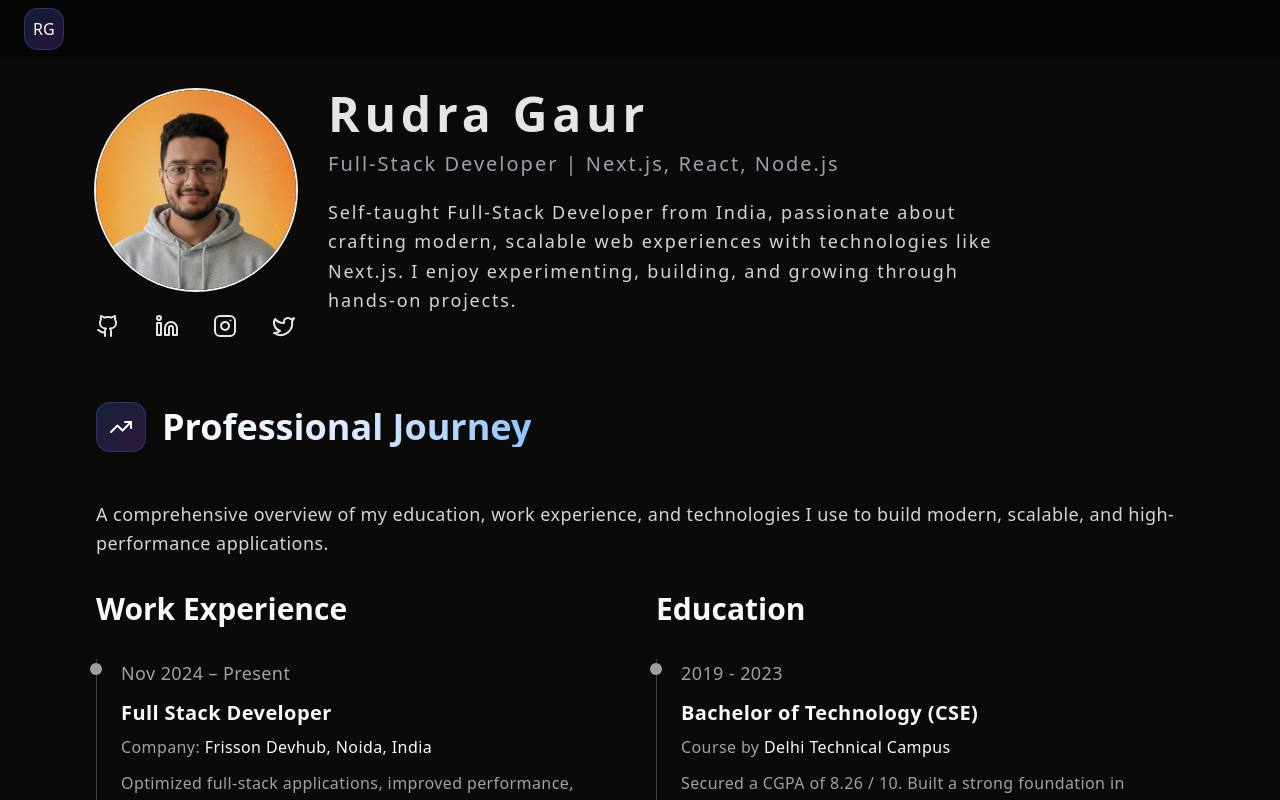
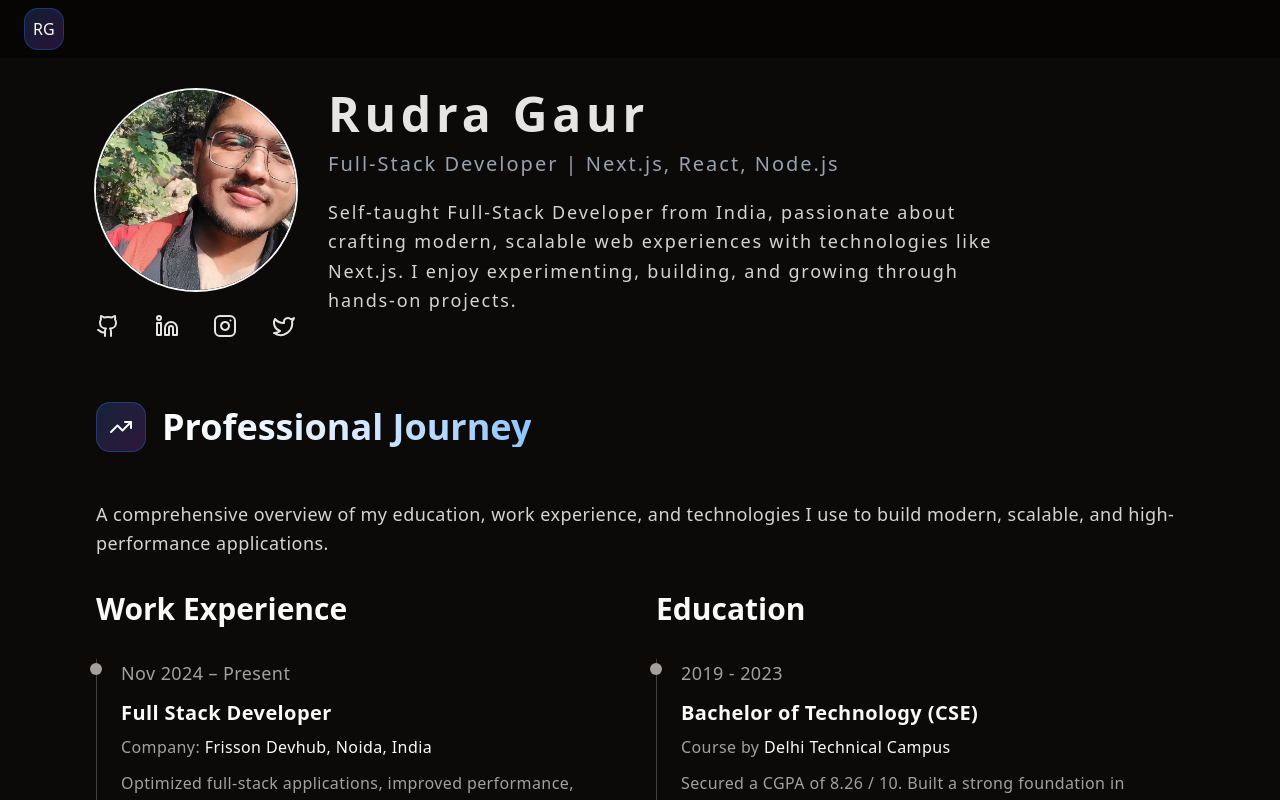
Before and after one commit to rudragaur-01/portfolio, a Next.js app: page / in a window 1280 px wide. Shown: the top 800 px of the page. Built offline with nearby package versions, Linux system fonts and the light colour scheme.

Commit message:
profile update

```diff
--- a/components/Hero.tsx
+++ b/components/Hero.tsx
@@ -6,7 +6,7 @@ const Hero = () => {
       <div className="flex flex-col items-center md:items-start">
         <div className="relative w-40 h-40 lg:w-50 lg:h-50 mb-6 rounded-full ring-2 ring-gray-100 overflow-hidden bg-gray-900/50">
           <img
-            src="/profilepic.png"
+            src="/profilepic.jpg"
             alt="Profile"
             className="w-full h-full object-cover"
           />
```
Also changed, not shown: public/profilepic.jpg (added), public/profilepic.png (deleted).
